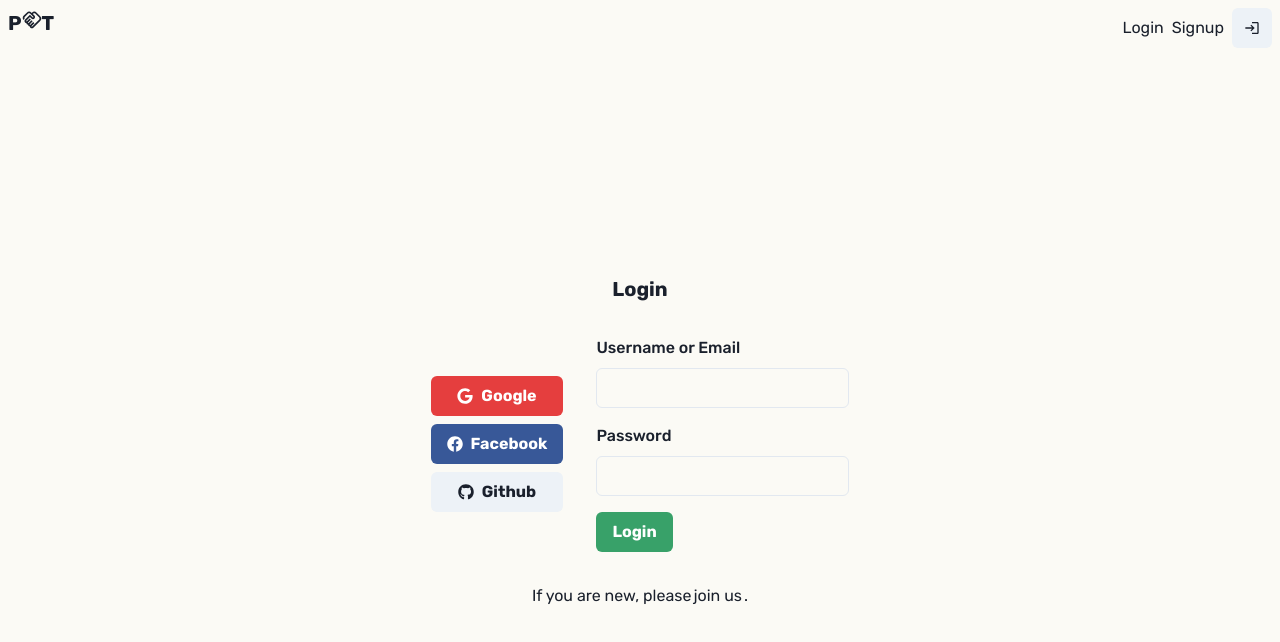
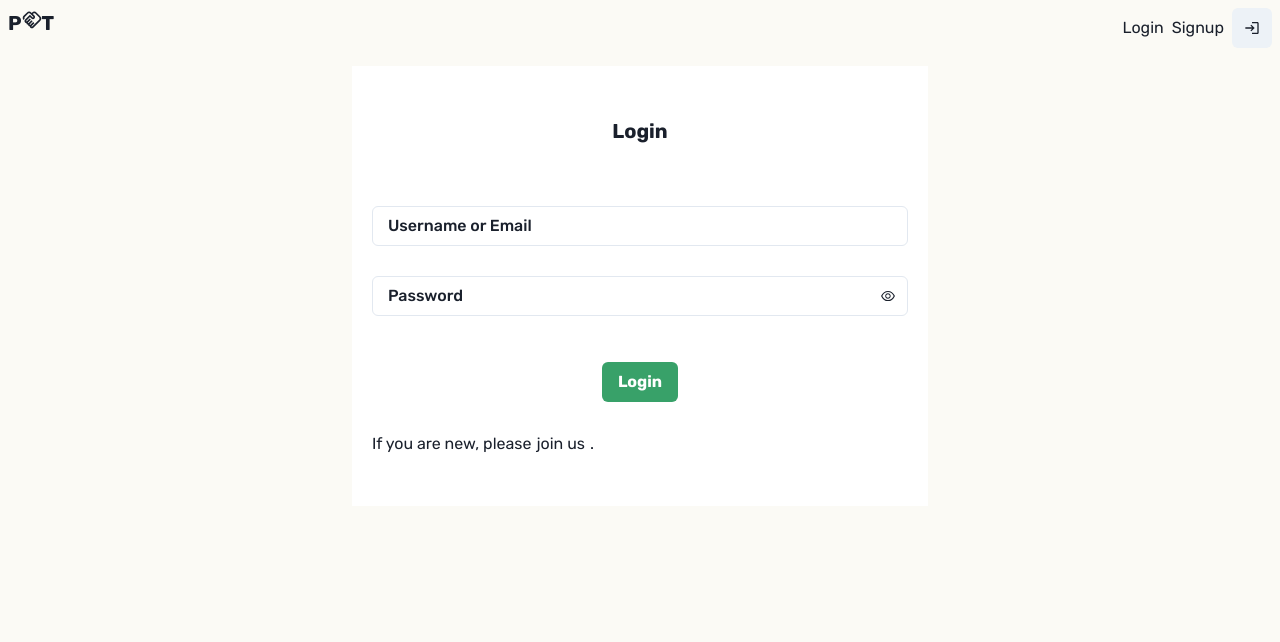
Before and after one commit to tamagotai/project-talent, a React (Create React App) app in the folder frontend/: page /login in a window 1280 px wide. Shown: the top 642 px of the page. Built offline with nearby package versions, Linux system fonts and the light colour scheme.

Commit message:
Added Login form
new LoginSchema and integrate with backend.

```diff
--- a/frontend/src/Validations/UserValidation.js
+++ b/frontend/src/Validations/UserValidation.js
@@ -1,6 +1,8 @@
 import * as yup from 'yup';
+
 const phoneRegExp = /^\d{8,12}$/;
-export const UserSchema = yup.object().shape({
+
+export const SignupSchema = yup.object().shape({
     role: yup.string().required('Please select your role'),
     username: yup.string().required('Please enter your Username'),
     firstname: yup.string().required('Please enter your First Name'),
@@ -18,3 +20,16 @@ export const UserSchema = yup.object().shape({
     .oneOf([yup.ref('password'), null], 'Passwords must match')
     .required('Please confirm your password'),
 })
+
+export const LoginSchema = yup.object().shape({
+    usernameOrEmail: yup.string()
+    .required('Please enter your Username or Email')
+    .test('username-or-email', 'Invalid username or email', (value) => {
+      // Define validation for username, must be at least 4 characters
+      const isUsernameValid = value.length >= 4;
+      // Use Yup's built-in email validation
+      const isEmailValid = yup.string().email().isValidSync(value);
+      // Value is valid if it's a valid username OR a valid email
+      return isUsernameValid || isEmailValid;
+    }),
+})
--- a/frontend/src/components/Form/TextField.jsx
+++ b/frontend/src/components/Form/TextField.jsx
@@ -6,7 +6,6 @@ import {
   FormLabel,
   Input,
   InputGroup,
-  InputLeftAddon,
   InputRightElement,
   IconButton,
   Box,
@@ -29,6 +28,7 @@ const TextField = ({ label, type, ...props }) => {
           <Field as={Input} {...field} {...props} type={showPassword ? 'text' : 'password'} placeholder=" " />
           <InputRightElement>
             <IconButton
+              variant="none"
               aria-label={showPassword ? 'Hide password' : 'Show password'}
               icon={showPassword ? <AiOutlineEyeInvisible /> : <AiOutlineEye />}
               onClick={handlePasswordVisibility}
--- a/frontend/src/hooks/useLogin.js
+++ b/frontend/src/hooks/useLogin.js
@@ -1,7 +1,40 @@
-import React from 'react'
+import { useState } from "react"
+import useAuth from "./useAuth"
+import axios from "../api/axios"
 
-export default function useLogin() {
-  return (
-    <div>useLogin</div>
-  )
+export const useLogin = () => {
+  const [error, setError] = useState(null)
+  const [isLoading, setIsLoading] = useState(null)
+  const { dispatch } = useAuth()
+
+  const login = async (usernameOrEmail, password) => {
+    setIsLoading(true);
+    setError(null);
+    console.log("Sending login request with:", { usernameOrEmail, password }); // Log the request data
+    try {
+      const response = await axios.post('/users/login', {
+        usernameOrEmail,
+        password,
+      });
+      console.log("Login response received:", response); // Log the response
+      if (response.status !== 200) {
+        throw new Error('Something went wrong with the login.');
+      }
+
+      const json = await response.data;
+
+      //save the user to local storage
+      localStorage.setItem('user', JSON.stringify(json));
+      //update the auth context
+      dispatch({ type: 'LOGIN', payload: json });
+    } catch (err) {
+      setIsLoading(false);
+      setError(err.message);
+    } finally {
+      //update loading state
+      setIsLoading(false);
+    }
+  };
+
+  return { login, isLoading, error }
 }
--- a/frontend/src/pages/Login.jsx
+++ b/frontend/src/pages/Login.jsx
@@ -1,98 +1,88 @@
-import { Flex, Box, VStack, Text, Divider, Input, Button, FormControl, FormLabel, Link} from '@chakra-ui/react'
-import { FaGoogle, FaFacebook, FaGithub } from 'react-icons/fa';
-import { useState } from 'react';
-import useLogin from '../hooks/useLogin';
+import {
+  Grid, GridItem, Box,
+  Text, Button, Link, useMediaQuery
+} from '@chakra-ui/react'
+import { useLogin } from '../hooks/useLogin';
+import { Formik } from "formik";
+import { LoginSchema } from '../Validations/UserValidation';
+import TextField from '../components/Form/TextField';
 
 export default function Login() {
-  const [usernameOrEmail, setUsernameOrEmail] = useState("")
-  const [password, setPassword] = useState("")
-  const {login, error, isLoading} =useLogin()
-
-  const handleLogin = async(e) => {
-    e.preventDefault();
-    await login(usernameOrEmail, password)
-  };
-
-  const google = () => {
-      window.open("http://localhost:5000/auth/google", "_self");
-    };
-
-  const github = () => {
-      window.open("http://localhost:5000/auth/github", "_self");
-    };
-
-  const facebook = () => {
-      window.open("http://localhost:5000/auth/facebook", "_self");
-    };
+  const isNonMobile = useMediaQuery("(min-width:600px)");
+  const { login, isLoading, error } = useLogin();
+  const initialValues = {
+    usernameOrEmail: '',
+    password: '',
+  }
 
   return (
-    <Flex className="login" align="center" justify="center" h="calc(100vh - 50px)">
-      <VStack spacing="8">
-        <Text fontSize="xl" fontWeight="bold">Login</Text>
-        <Flex align="center">
-          <Box className="left" display="flex" flexDirection="column" my={2}>
+    <Formik
+      initialValues={initialValues}
+      validationSchema={LoginSchema}
+      onSubmit={(values, actions) => {
+        console.log("Submitting with values:", values); // Log the values before submitting
+        login(
+          values.usernameOrEmail,
+          values.password,
+        ).then(response => {
+          console.log("Login success:", response); // Log successful response
+        })
+        .catch((err) => {
+          console.log("Login error:", err); // Log any error
+          actions.setSubmitting(false);
+          actions.setErrors({ submit: err.message });
+        });
+        actions.resetForm();
+      }}
+    >
+    {formik => (
+      <Box
+        as="form"
+        onSubmit={formik.handleSubmit}
+        maxW="xl"
+        alignContent="center"
+        justifySelf="center"
+        mx="auto"
+        background="white"
+      >
+        <Grid
+          templateColumns={isNonMobile ? "repeat(4, 1fr)" : "repeat(1, 1fr)"}
+          gap="30px"
+          mx="auto"
+          maxW={{ base: "100%", md: 500, xl: 600 }}
+          m="20px"
+        >
+          <GridItem colSpan={isNonMobile ? 4 : 1} textAlign="center">
+              <Text fontSize="xl" fontWeight="bold" my="30px">Login</Text>
+          </GridItem>
+          <GridItem colSpan={isNonMobile ? 4 : 1}>
+            <TextField label="Username or Email" name="usernameOrEmail" placeholder="Username or Email" />
+          </GridItem>
+          <GridItem colSpan={isNonMobile ? 4 : 1}>
+            <TextField label="Password" type="password" name="password" placeholder="Password" />
+          </GridItem>
+          <GridItem colSpan={isNonMobile ? 4 : 1} justifyContent="center" display="flex">
             <Button
-              leftIcon={<FaGoogle />}
-              colorScheme="red"
-              onClick={google}
-              my={1}
+              colorScheme="green"
+              fontWeight="bold"
+              mt="4"
+              type="submit"
+              disabled={isLoading}
             >
-              Google
+              Login
             </Button>
-            <Button
-              leftIcon={<FaFacebook />}
-              colorScheme="facebook"
-              onClick={facebook}
-              my={1}
-            >
-              Facebook
-            </Button>
-            <Button
-              leftIcon={<FaGithub />}
-              colorScheme="gray"
-              onClick={github}
-              my={1}
-            >
-              Github
-            </Button>
-          </Box>
-          <Divider orientation="vertical" mx="4" />
-          <Box className="right">
-            <form onSubmit={handleLogin}>
-              <FormControl>
-                <FormLabel>Username or Email</FormLabel>
-                <Input
-                  type="text"
-                  value={usernameOrEmail}
-                  onChange={(e) => setUsernameOrEmail(e.target.value)}
-                  mb="4"
-                />
-              </FormControl>
-
-              <FormControl>
-                <FormLabel>Password</FormLabel>
-                <Input
-                  type="password"
-                  value={password}
-                  onChange={(e) => setPassword(e.target.value)}
-                  mb="4"
-                />
-              </FormControl>
-
-              <Button
-                disabled={isLoading}
-                type="submit"
-                colorScheme="green"
-                fontWeight="bold"
-              >
-                Login
-              </Button>
-              {error && <Text>{error}</Text>}
-            </form>
-          </Box>
-        </Flex>
-        <Text display="flex">If you are new, please <Link href="/signup" mx="2px"> join us  </Link>.</Text>
-      </VStack>
-    </Flex>
+          </GridItem>
+            {error && (
+              <GridItem colSpan={isNonMobile ? 4 : 1}>
+                <Text>{error}</Text>
+              </GridItem>
+            )}
+          <GridItem colSpan={isNonMobile ? 4 : 1} mb="30px">
+            <Text display="flex">If you are new, please <Link href="/signup" mx="5px"> join us</Link>.</Text>
+          </GridItem>
+        </Grid>
+      </Box>
+    )}
+    </Formik>
   )
 }
```
Also changed, not shown: frontend/src/pages/Signup.jsx (+47 -13 lines).
